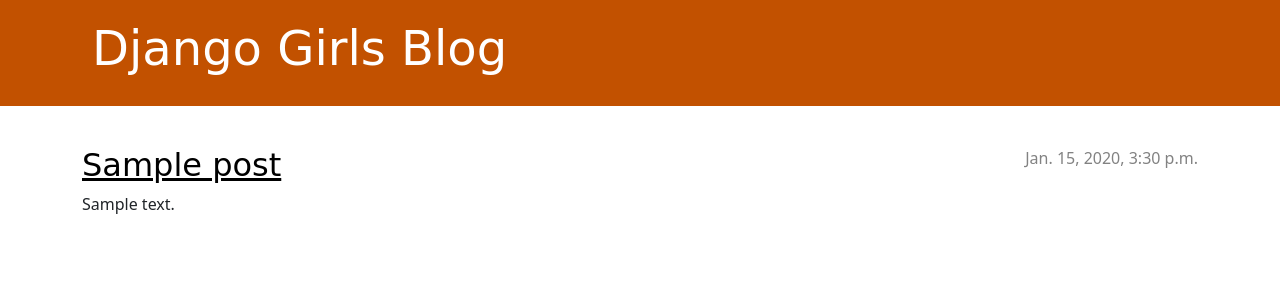
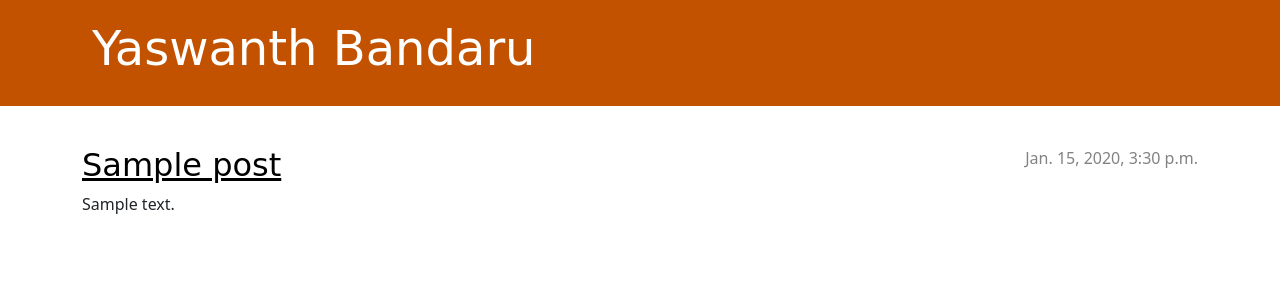
Before and after one commit to yaswanthbandaru/Blog, a Django app: template mysite/blog/templates/blog/post_list.html in a window 1280 px wide. Shown: the top 300 px of the page. Run offline with Django 3.2, Linux system fonts and the light colour scheme; the template is opened without the code that fills it: values that come from a table or form of the project are taken from there, others are empty; tables that the repository leaves empty hold one stand-in row (values such as "Sample post").

Commit message:
Changing the title

```diff
--- a/mysite/blog/templates/blog/post_list.html
+++ b/mysite/blog/templates/blog/post_list.html
@@ -15,7 +15,7 @@
 
         <header class="page-header">
             <div class="container">
-                <h1><a href="/">Django Girls Blog</a></h1>
+                <h1><a href="/">Yaswanth Bandaru</a></h1>
             </div>
         </header>
 
```
